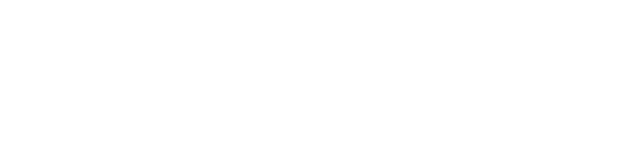
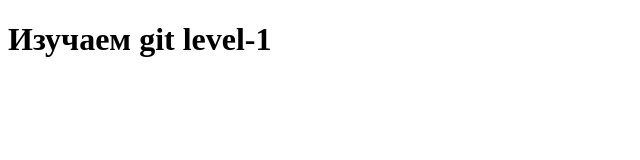
Before and after one commit to Chesterr94/Learn_git, a plain HTML site: page index.html in a window 1280 px wide. Shown: the whole page, without its empty margins (0-640 px from the left). Drawn offline with Linux system fonts and the light colour scheme.

Commit message:
update README

```diff
--- a/index.html
+++ b/index.html
@@ -6,7 +6,7 @@
 </head>
 
 <body>
-
+  <h1>Изучаем git level-1</h1>
 </body>
 
 </html>
```
Also changed, not shown: 1 other file.
